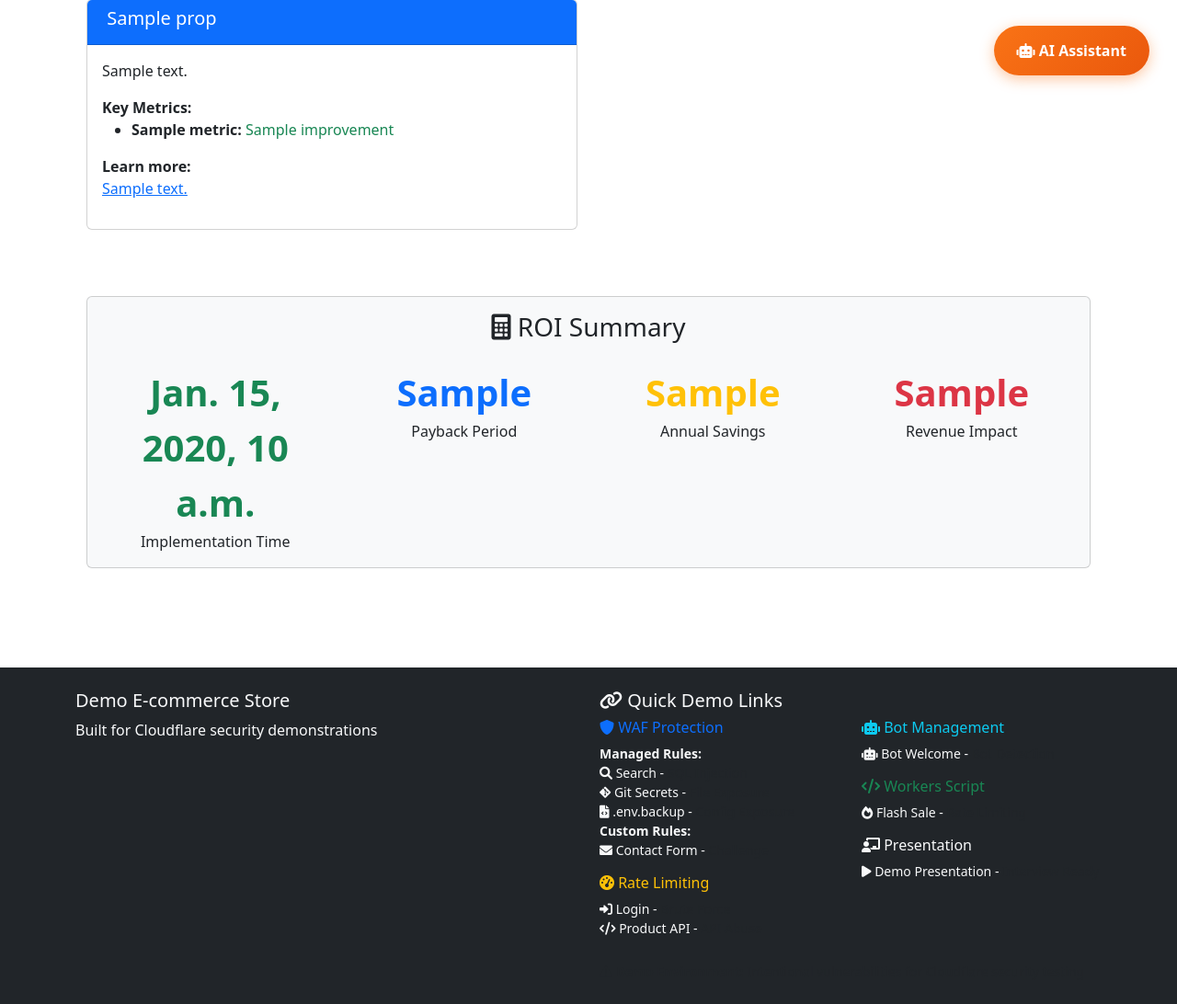
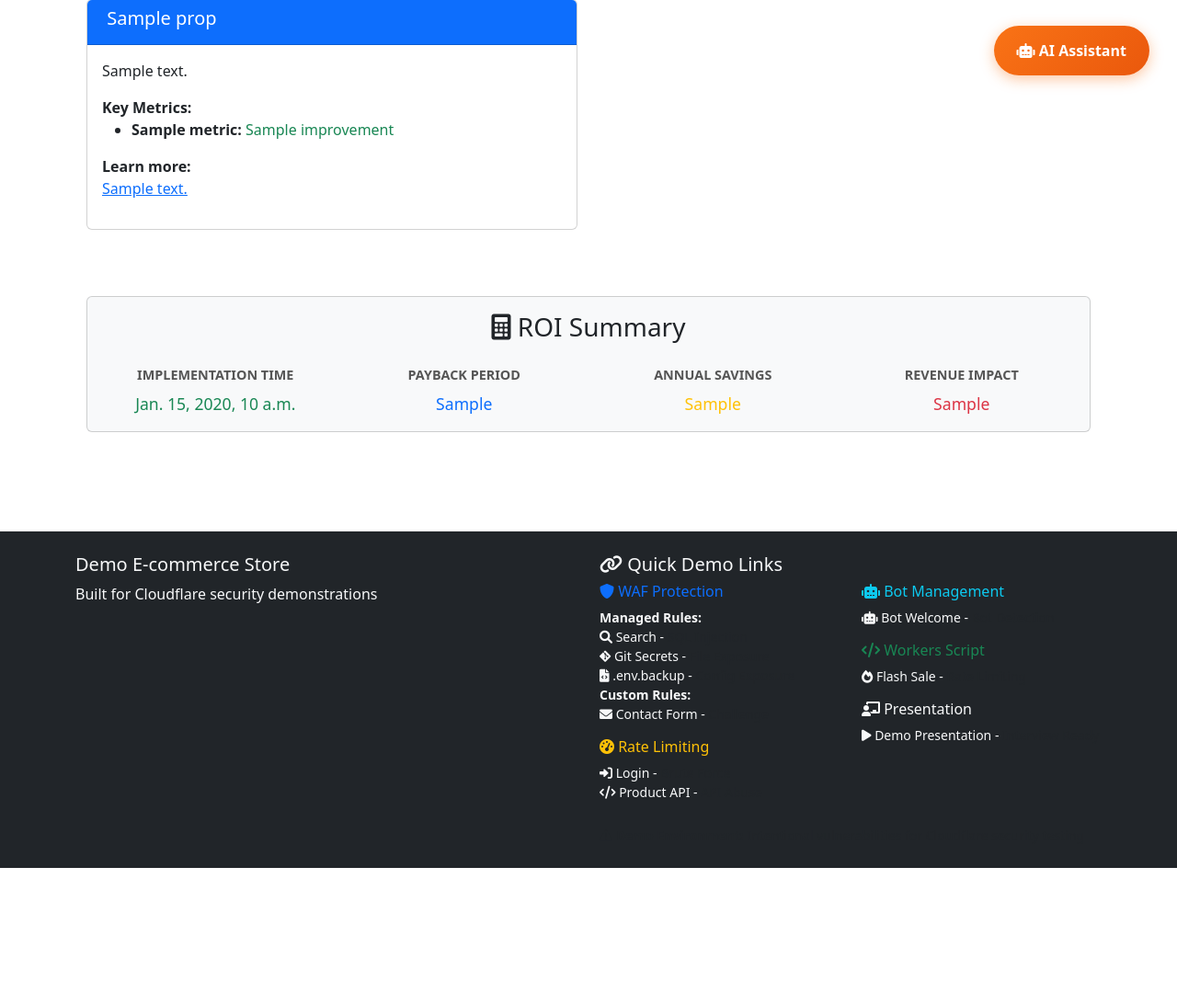
Before and after one commit to oskarcode/cloudflare-app-sec-performance-demo-gcp, a Django app: template shop/templates/shop/presentation_dynamic.html in a window 1280 px wide, after a click on "Business Value". Shown: the part 688-1780 px from the top of the page at 92% size. After the commit the page ends 1632 px from the top, so only its background shows below. Run offline with Django 5.2, Linux system fonts and the light colour scheme; the template is opened without the code that fills it: most values are stand-ins (such as "Sample title", 1, 10 or a date in 2020).

Commit message:
Apply same layout style to ROI Summary
- Labels (Implementation Time, Payback Period, etc.) on top
- Smaller label font (0.9rem) in gray, uppercase
- Values below in moderate size (1.1rem)
- Keep color coding: green, blue, warning, danger
- Consistent with Network Advantages layout

```diff
--- a/shop/templates/shop/presentation_dynamic.html
+++ b/shop/templates/shop/presentation_dynamic.html
@@ -349,20 +349,20 @@
                                 <h3 class="text-center mb-4"><i class="fas fa-calculator"></i> ROI Summary</h3>
                                 <div class="row text-center">
                                     <div class="col-md-3">
-                                        <div class="metric text-success">{{ business_value.roi_summary.implementation_time }}</div>
-                                        <div>Implementation Time</div>
+                                        <p class="text-uppercase fw-bold mb-2" style="font-size: 0.9rem; color: #555;">Implementation Time</p>
+                                        <div style="font-size: 1.1rem; font-weight: 500;" class="text-success">{{ business_value.roi_summary.implementation_time }}</div>
                                     </div>
                                     <div class="col-md-3">
-                                        <div class="metric text-primary">{{ business_value.roi_summary.payback_period }}</div>
-                                        <div>Payback Period</div>
+                                        <p class="text-uppercase fw-bold mb-2" style="font-size: 0.9rem; color: #555;">Payback Period</p>
+                                        <div style="font-size: 1.1rem; font-weight: 500;" class="text-primary">{{ business_value.roi_summary.payback_period }}</div>
                                     </div>
                                     <div class="col-md-3">
-                                        <div class="metric text-warning">{{ business_value.roi_summary.annual_savings }}</div>
-                                        <div>Annual Savings</div>
+                                        <p class="text-uppercase fw-bold mb-2" style="font-size: 0.9rem; color: #555;">Annual Savings</p>
+                                        <div style="font-size: 1.1rem; font-weight: 500;" class="text-warning">{{ business_value.roi_summary.annual_savings }}</div>
                                     </div>
                                     <div class="col-md-3">
-                                        <div class="metric text-danger">{{ business_value.roi_summary.revenue_impact }}</div>
-                                        <div>Revenue Impact</div>
+                                        <p class="text-uppercase fw-bold mb-2" style="font-size: 0.9rem; color: #555;">Revenue Impact</p>
+                                        <div style="font-size: 1.1rem; font-weight: 500;" class="text-danger">{{ business_value.roi_summary.revenue_impact }}</div>
                                     </div>
                                 </div>
                             </div>
```
